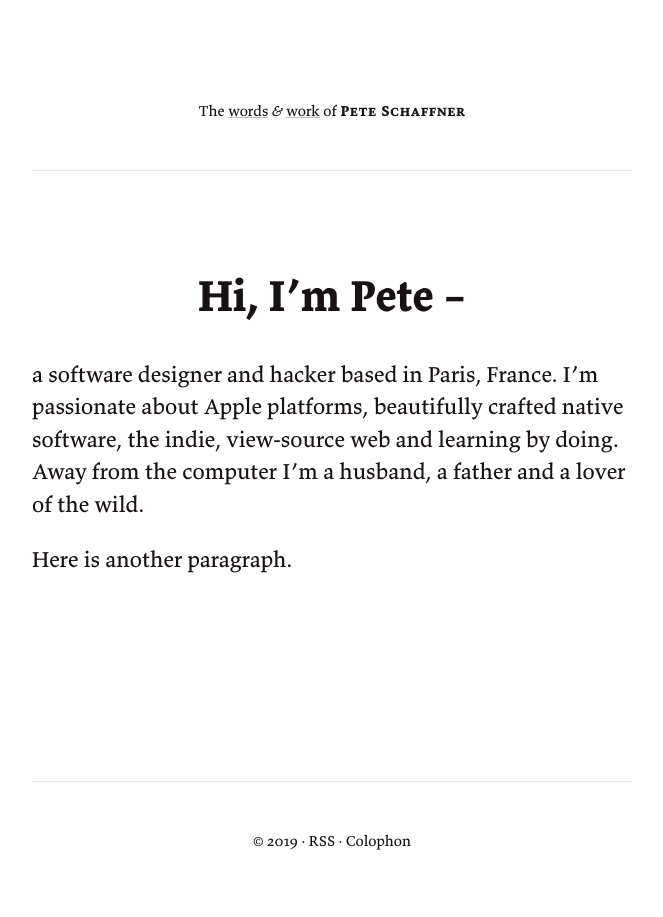
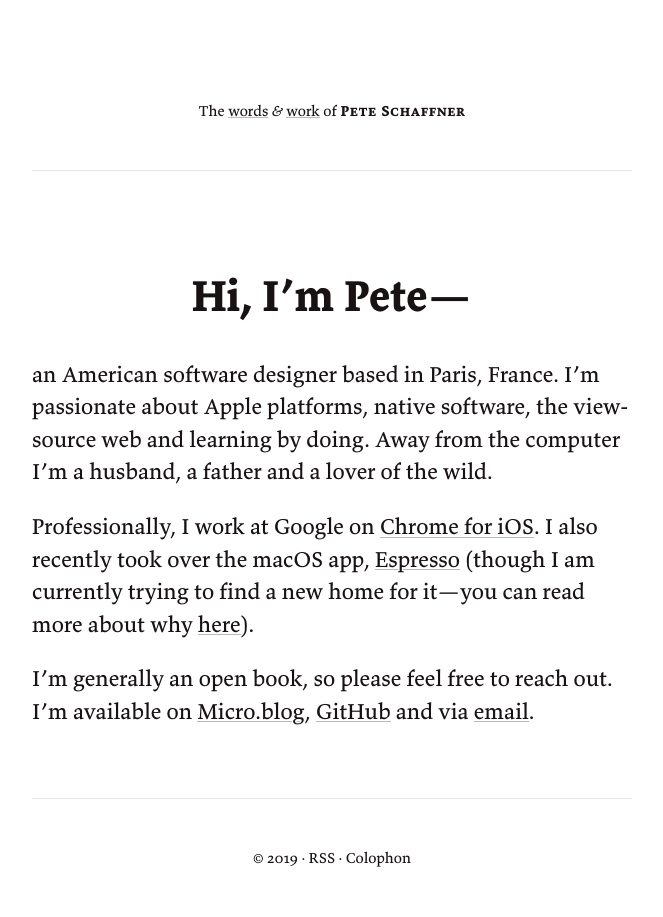
Before and after one commit to upmusings/upshift, a Jekyll site: the page built from index.md, in a window 1280 px wide. Shown: the whole page, without its empty margins (308-971 px from the left). Built offline with Jekyll 4.4.1, drawn with Linux system fonts in a browser that asks for light colours; our own code applies the rules of GitHub Pages for plain Markdown files.

Commit message:
Edit about me/homepage
- talk about my professional life
- add contact info

```diff
--- a/index.md
+++ b/index.md
@@ -1,9 +1,7 @@
----
-id: home
----
+# Hi, I’m Pete—
 
-# Hi, I’m Pete –
+an American software designer based in Paris, France. I’m passionate about Apple platforms, native software, the view-source web and learning by doing. Away from the computer I’m a husband, a father and a lover of the wild.
 
-a software designer and hacker based in Paris, France. I’m passionate about Apple platforms, beautifully crafted native software, the indie, view-source web and learning by doing. Away from the computer I’m a husband, a father and a lover of the wild.
+Professionally, I work at Google on [Chrome for iOS](https://itunes.apple.com/us/app/google-chrome/id535886823?mt=8). I also recently took over the macOS app, [Espresso](https://espressoapp.com) (though I am currently trying to find a new home for it—you can read more about why [here](https://espressoapp.com/blog/espresso-for-sale/)).
 
-Here is another paragraph.
+I'm generally an open book, so please feel free to reach out. I'm available on [Micro.blog](https://micro.blog/peteschaffner), [GitHub](https://github.com/peteschaffner) and via [email](mailto:peteschaffner@icloud.com).
```
